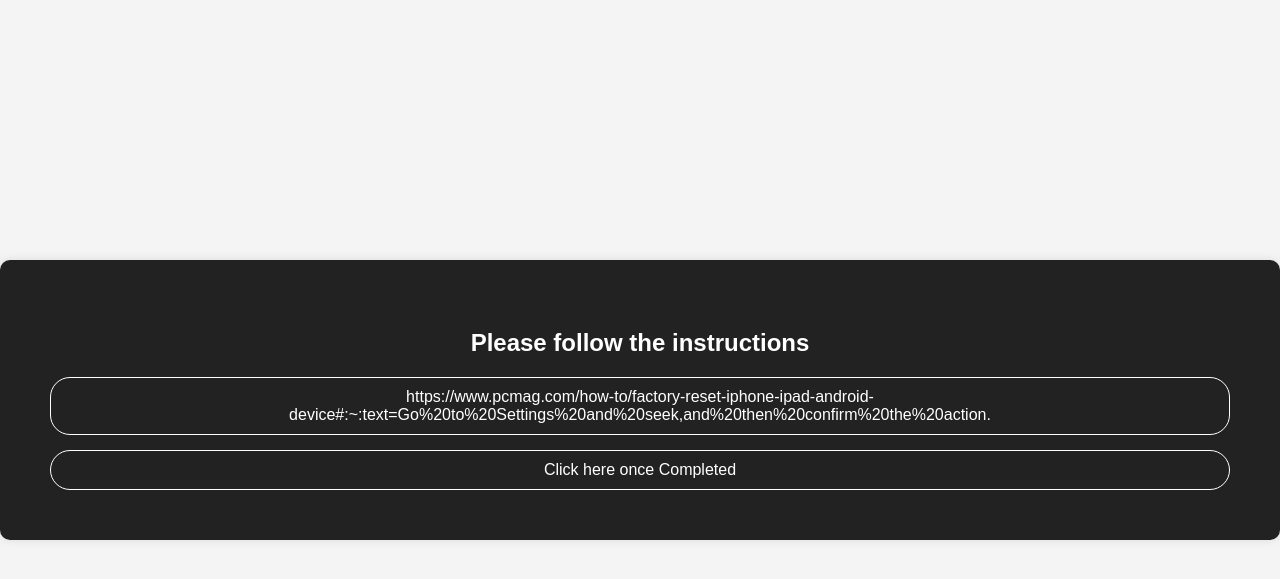
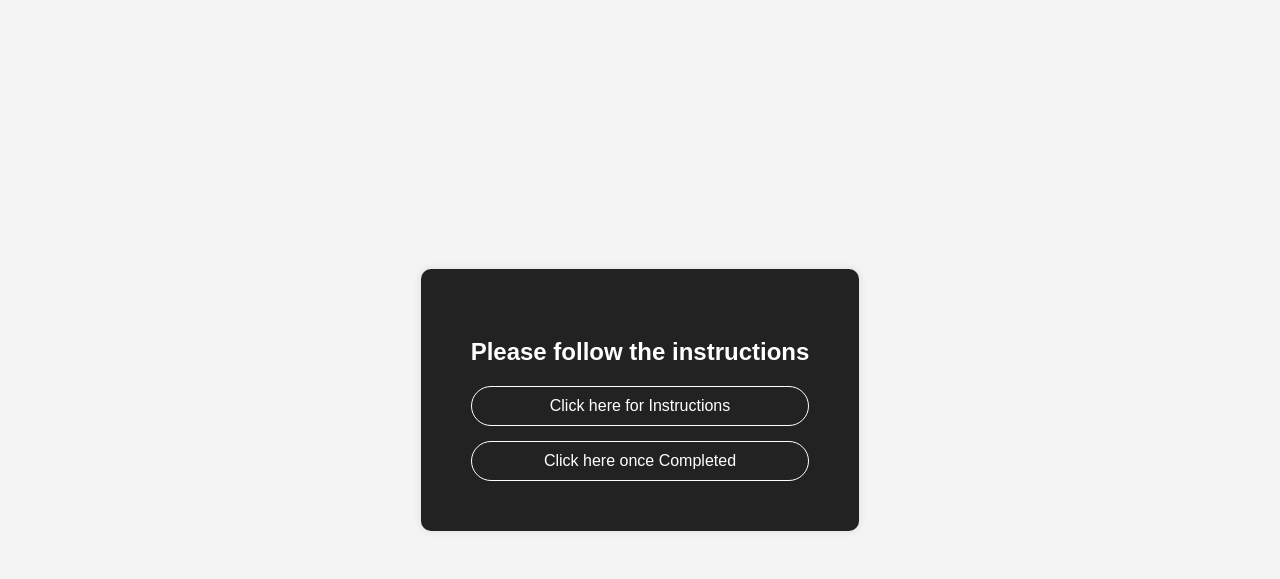
Before and after one commit to m-metz/access-mobile, a Django app: page /factory_reset_explanation/ in a window 1280 px wide. Shown: the top 579 px of the page. Run offline with Django 5.2, Linux system fonts and the light colour scheme.

Commit message:
Minor Changes

```diff
--- a/access_mobile_app/templates/access_mobile_app/factory_reset_explanation.html
+++ b/access_mobile_app/templates/access_mobile_app/factory_reset_explanation.html
@@ -57,7 +57,7 @@
             <h2>{% block heading %}Please follow the instructions{% endblock %}</h2>
             <div class="buttons">
                 {% block buttons %}
-                <a href="/factory_reset_explanation/" class="btn">https://www.pcmag.com/how-to/factory-reset-iphone-ipad-android-device#:~:text=Go%20to%20Settings%20and%20seek,and%20then%20confirm%20the%20action.</a>
+                <a href="https://www.pcmag.com/how-to/factory-reset-iphone-ipad-android-device#:~:text=Go%20to%20Settings%20and%20seek,and%20then%20confirm%20the%20action." class="btn">Click here for Instructions</a>
                 <a href="/register_sim/" class="btn">Click here once Completed</a>
                 {% endblock %}
             </div>
--- a/access_mobile_app/templates/access_mobile_app/register_sim.html
+++ b/access_mobile_app/templates/access_mobile_app/register_sim.html
@@ -58,6 +58,8 @@
             <div class="buttons">
                 {% block buttons %}
                 <a href="/enter_sim/" class="btn">Register SIM</a>
+                {% endblock %}
+                {% block buttons %}
                 <a href="/charity_finder/" class="btn">Donate as is</a>
                 {% endblock %}
             </div>
```
